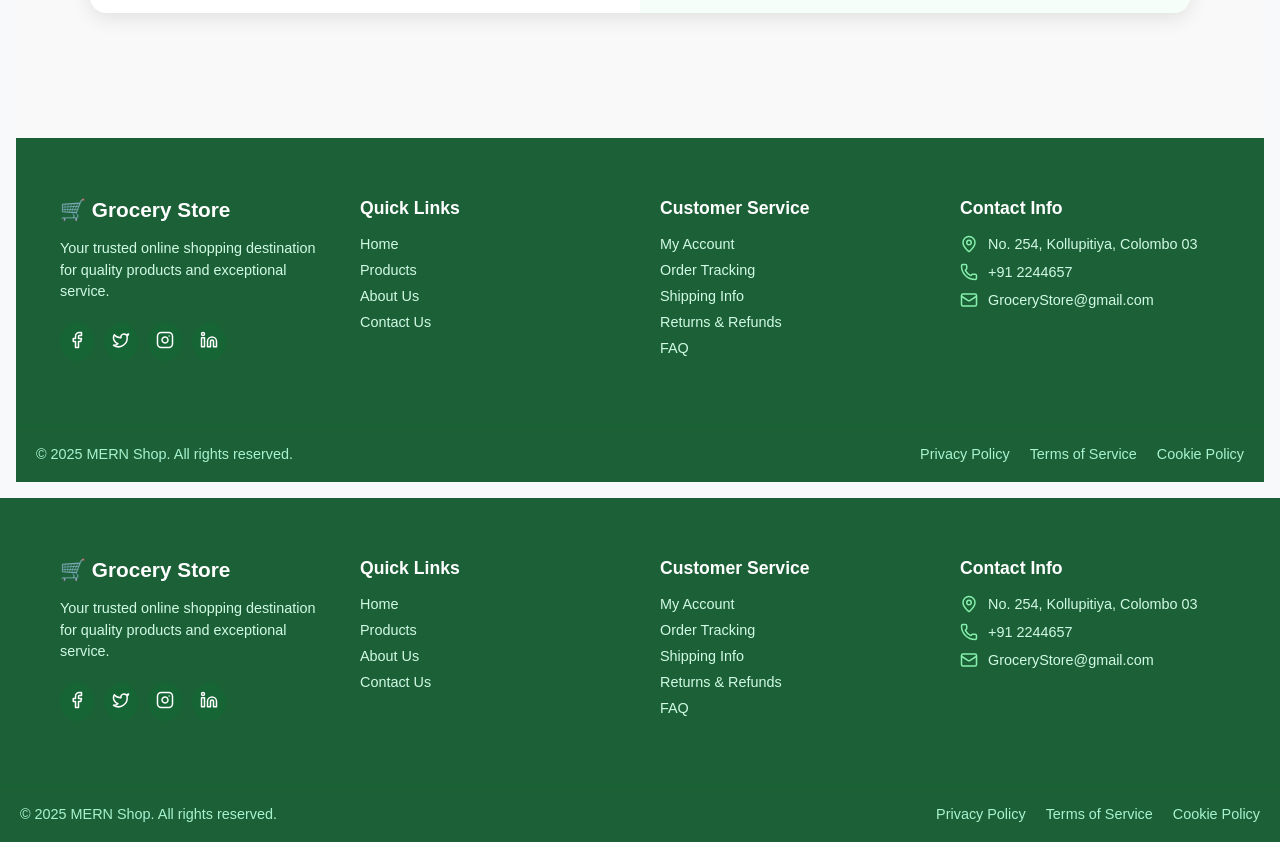
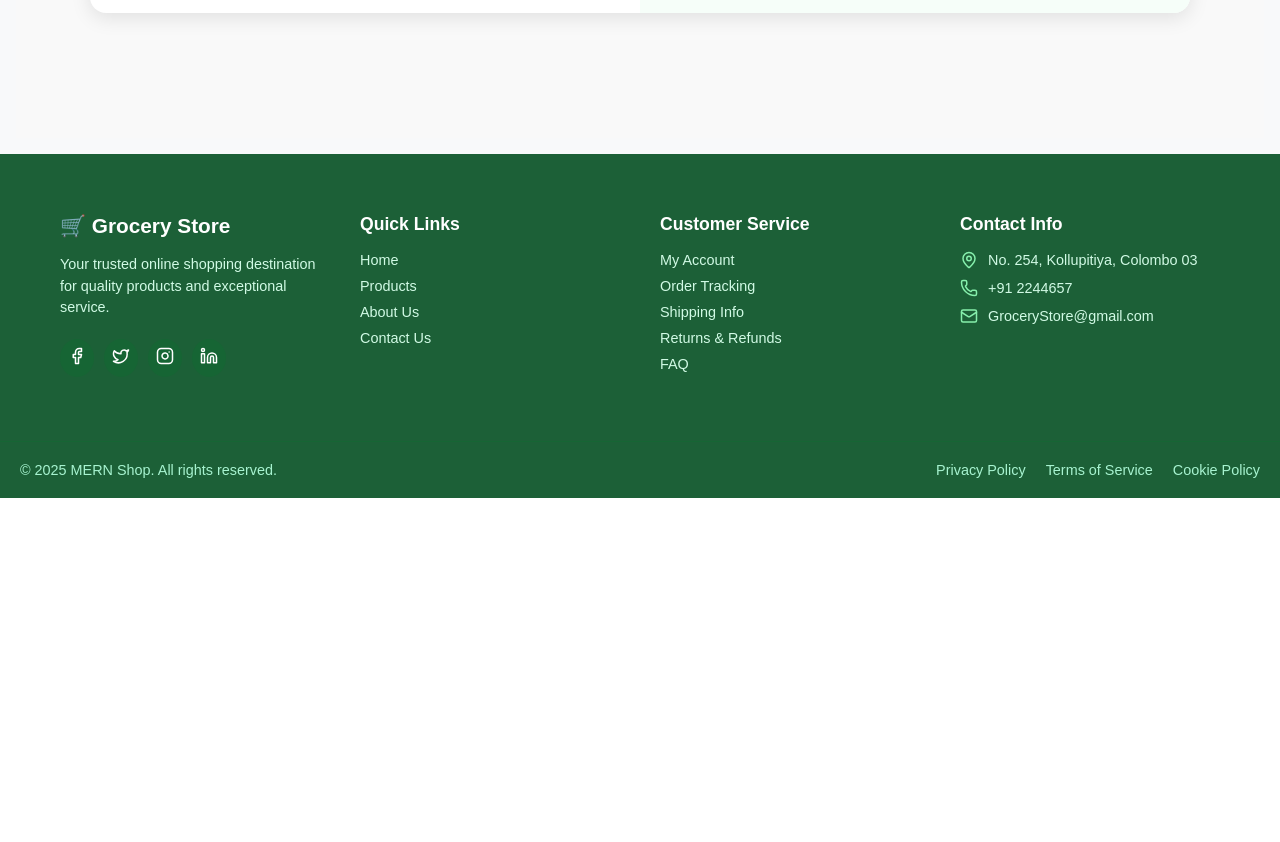
Before and after one commit to Minokainduwara/SE_Project, a React (Vite) app in the folder client/: page /ContactUS in a window 1280 px wide. Shown: the part 739-1581 px from the top of the page. After the commit the page ends 1237 px from the top, so only its background shows below. Built offline with nearby package versions, Linux system fonts and the light colour scheme; no server answers.

Commit message:
fix errors

```diff
--- a/client/src/pages/AboutUsPage.jsx
+++ b/client/src/pages/AboutUsPage.jsx
@@ -237,7 +237,7 @@ export default function AboutUsPage() {
           </div>
         </main>
       </div>
-      <Footer/>
+
     </>
   );
 }
--- a/client/src/pages/ContactUS.jsx
+++ b/client/src/pages/ContactUS.jsx
@@ -288,8 +288,6 @@ export default function ContactUs() {
         </div>
       </div>
 
-      {/* ✅ Footer stays below the contact section */}
-      <Footer />
     </>
   );
 }
```
